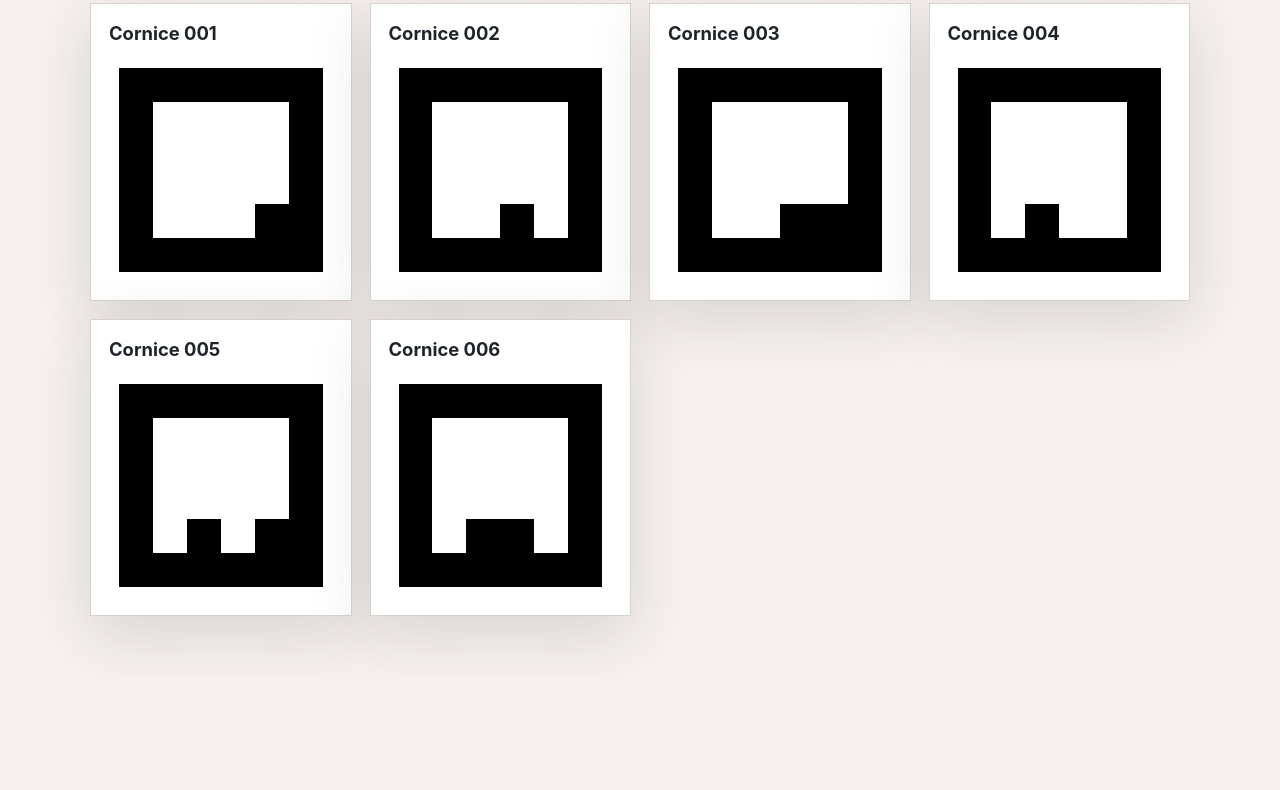
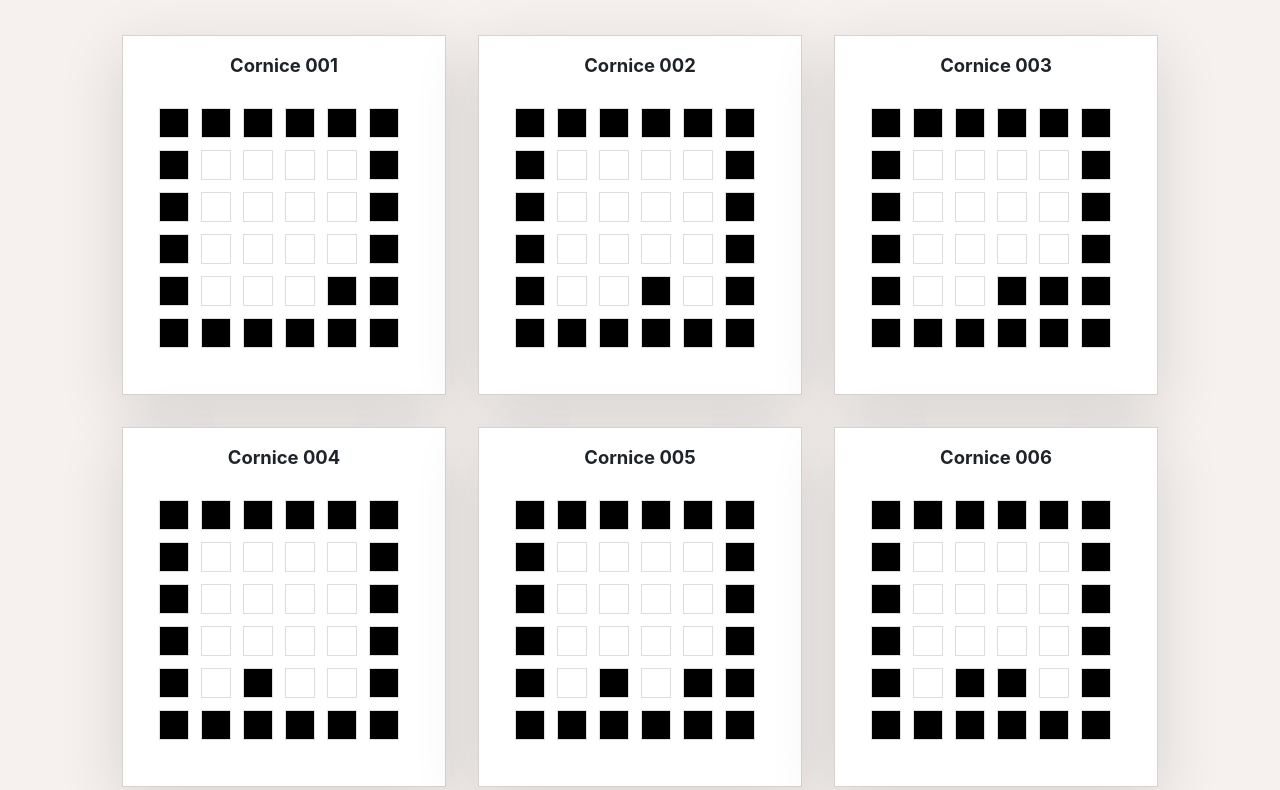
Before and after one commit to valentina-giupponi/Prototipo---2, a website: page public/markers.html in a window 1280 px wide. Shown: the part 121-911 px from the top of the page. Before the commit the page ends 800 px from the top, so only its background shows below. Drawn offline with Linux system fonts and the light colour scheme.

Commit message:
Create hardcoded unique marker definitions for frames 001-006

```diff
--- a/public/markers.html
+++ b/public/markers.html
@@ -5,12 +5,19 @@
     <meta name="viewport" content="width=device-width, initial-scale=1">
     <title>Marker cornici</title>
     <link rel="stylesheet" href="styles.css">
+    <style>
+      .marker-grid { display: grid; grid-template-columns: repeat(auto-fit, minmax(300px, 1fr)); gap: 2rem; padding: 2rem; }
+      .marker-card { text-align: center; }
+      .marker-code { display: inline-grid; grid-template-columns: repeat(6, 1fr); gap: 2px; background: white; padding: 8px; }
+      .marker-code span { width: 30px; height: 30px; background: white; border: 1px solid #ddd; }
+      .marker-code span.is-dark { background: black; }
+    </style>
   </head>
   <body class="capture-page">
     <main class="marker-page">
       <div class="topbar">
         <div>
-          <p class="eyebrow">Marker demo</p>
+          <p class="eyebrow">Marker univoci e corretti</p>
           <h1>Codici cornice</h1>
         </div>
         <a class="screen-link" href="frame.html">Scansiona cornice</a>
@@ -18,6 +25,48 @@
       <section id="markerGrid" class="marker-grid" aria-label="Marker delle cornici"></section>
     </main>
 
-    <script src="markers.js"></script>
+    <script>
+      // Definizione esplicita e univoca dei 6 marker ArUco
+      // Ogni marker è una griglia 6x6 con bit espliciti per garantire univocità
+      const markers = [
+        { id: "001", bits: "0000000000000001" },  // 1
+        { id: "002", bits: "0000000000000010" },  // 2
+        { id: "003", bits: "0000000000000011" },  // 3
+        { id: "004", bits: "0000000000000100" },  // 4
+        { id: "005", bits: "0000000000000101" },  // 5
+        { id: "006", bits: "0000000000000110" },  // 6
+      ];
+
+      const markerGrid = document.querySelector("#markerGrid");
+
+      for (const marker of markers) {
+        const card = document.createElement("article");
+        card.className = "marker-card";
+
+        const title = document.createElement("h2");
+        title.textContent = `Cornice ${marker.id}`;
+
+        const markerDiv = document.createElement("div");
+        markerDiv.className = "marker-code";
+        markerDiv.setAttribute("aria-label", `Marker Cornice ${marker.id}`);
+
+        const bits = marker.bits.split("").map(Number);
+        let bitIndex = 0;
+
+        for (let row = 0; row < 6; row += 1) {
+          for (let col = 0; col < 6; col += 1) {
+            const cell = document.createElement("span");
+            const isBorder = row === 0 || col === 0 || row === 5 || col === 5;
+            const bitValue = isBorder ? 1 : bits[bitIndex++];
+            const isDark = bitValue === 1;
+            cell.className = isDark ? "is-dark" : "";
+            markerDiv.append(cell);
+          }
+        }
+
+        card.append(title, markerDiv);
+        markerGrid.append(card);
+      }
+    </script>
   </body>
 </html>
```
